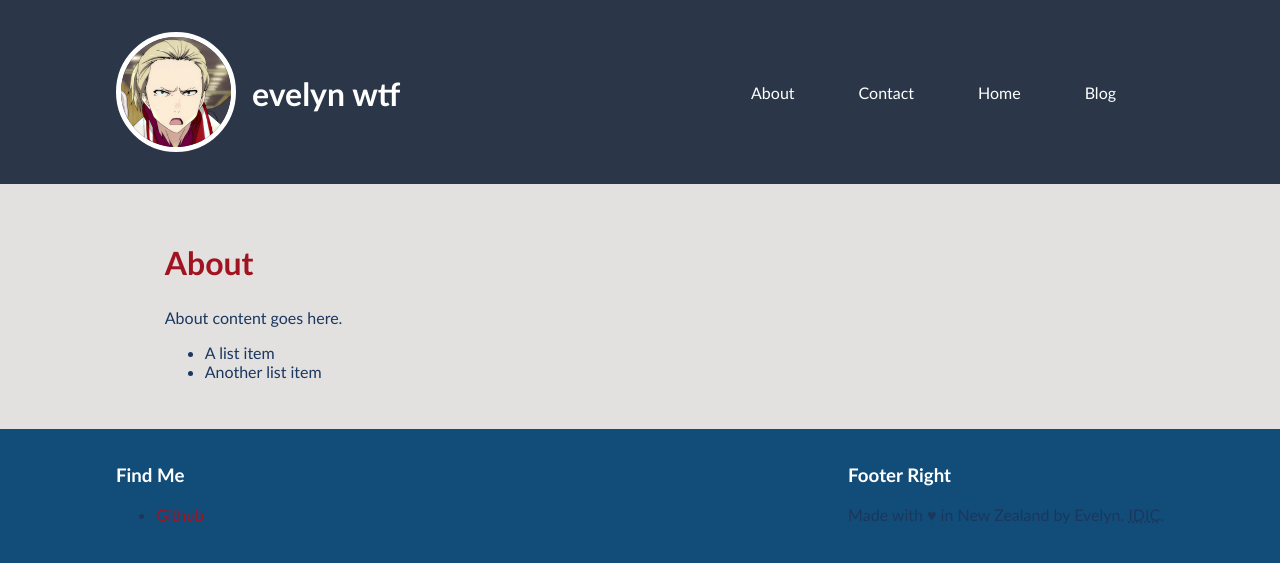
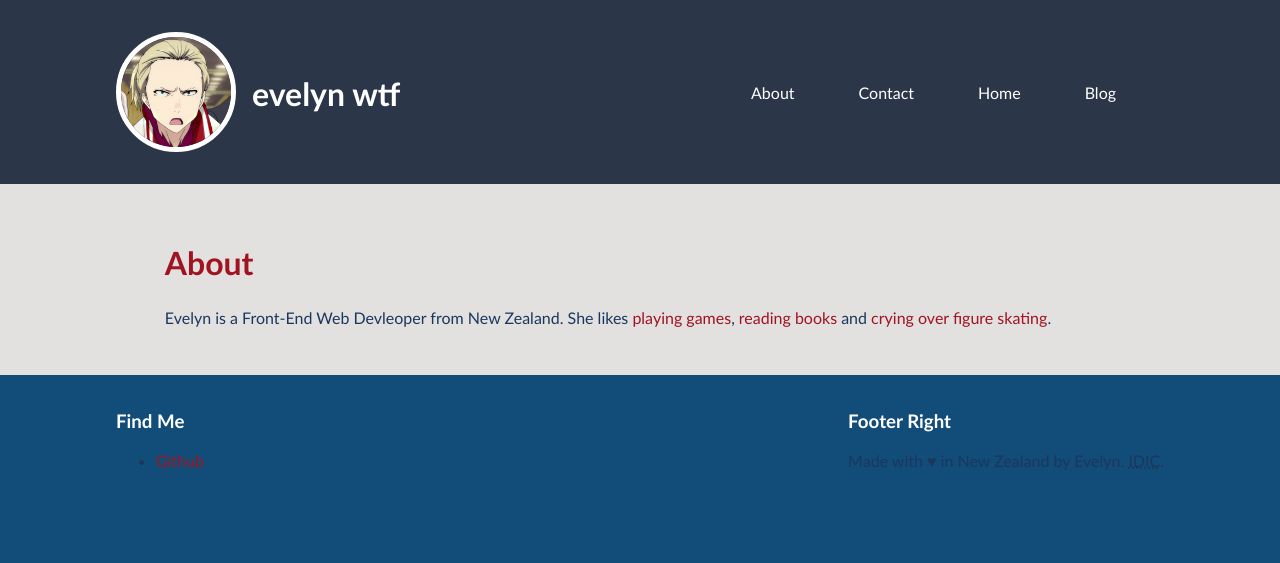
Before and after one commit to evelynmaire/evelynmaire.github.io, a Jekyll site: the page built from _pages/about.md, in a window 1280 px wide. Shown: the top 563 px of the page. Built offline with Jekyll 4.4.1, drawn with Linux system fonts in a browser that asks for light colours.

Commit message:
Update about.md

```diff
--- a/_pages/about.md
+++ b/_pages/about.md
@@ -4,7 +4,4 @@ title: About
 permalink: /about/
 ---
 
-About content goes here.
-
-* A list item
-* Another list item
+Evelyn is a Front-End Web Devleoper from New Zealand. She likes <a href="http://aujourd.me/games/">playing games</a>, <a href="https://www.goodreads.com/iristigerlily">reading books</a> and <a href="https://twitter.com/_rinchansan">crying over figure skating</a>.
```
